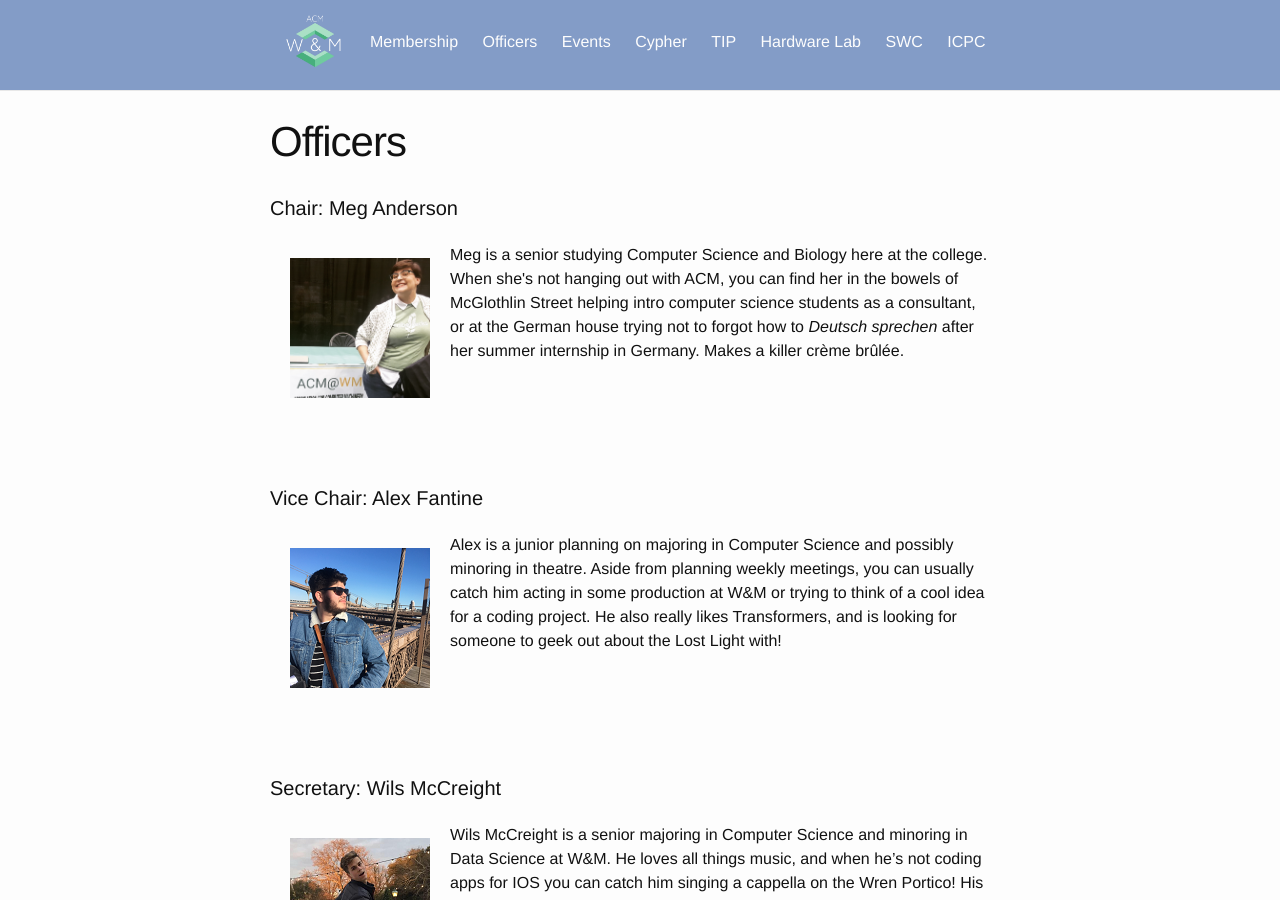
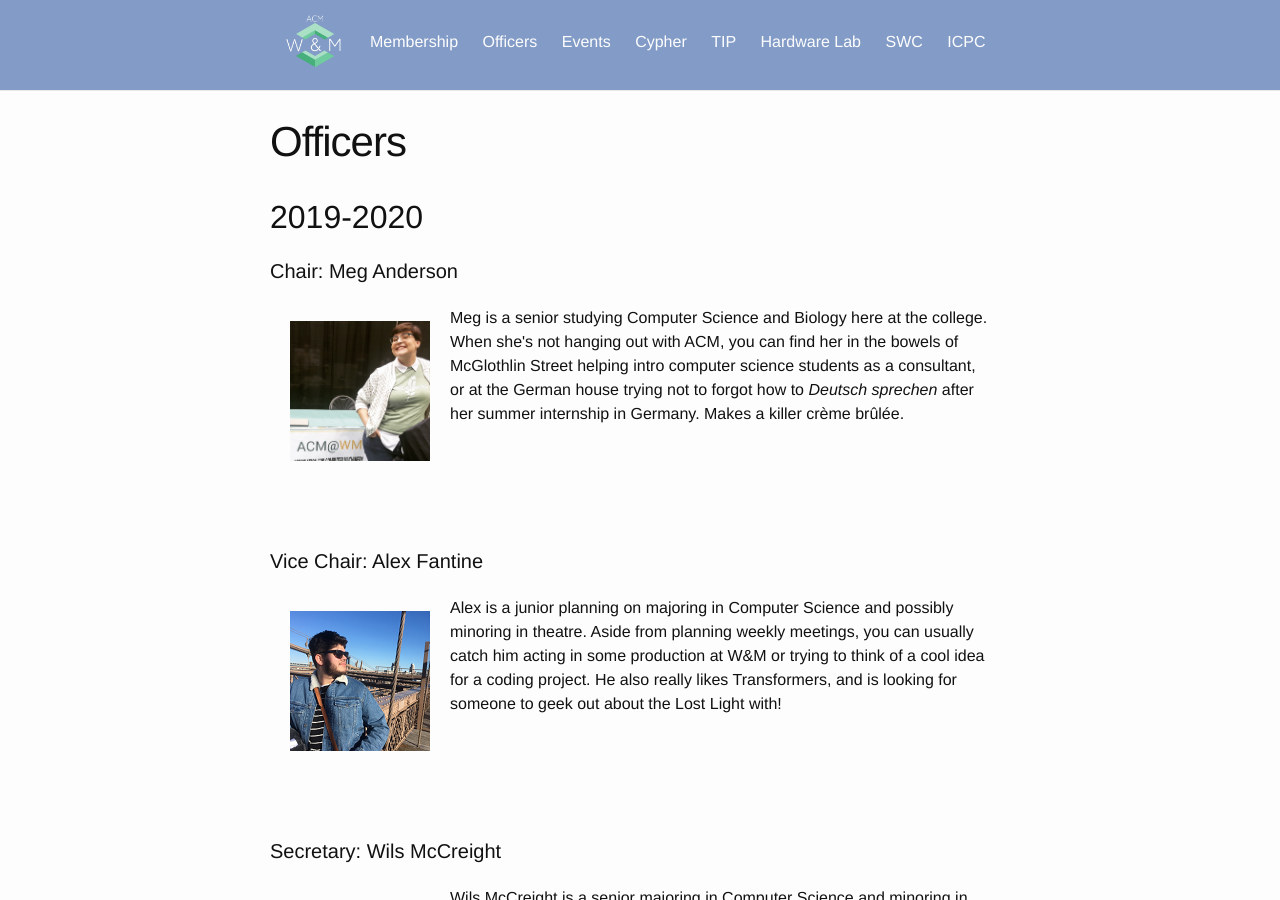
Before and after one commit to ACMWM/acmwm.github.io, a Jekyll site: the page built from _pages/officers.md, in a window 1280 px wide and 900 px high. Built offline with Jekyll 4.4.1, drawn with Linux system fonts in a browser that asks for light colours.

Commit message:
Officers: Add year

```diff
--- a/_config.yml
+++ b/_config.yml
@@ -48,6 +48,7 @@ navigation:
     - name: ICPC
       url: /icpc
 
+year: 2019-2020
 officers:
     - job: Chair
       name: Meg Anderson
--- a/_pages/officers.md
+++ b/_pages/officers.md
@@ -4,6 +4,8 @@ permalink: /officers/
 title: Officers
 css: officers
 ---
+
+<h2>{{ site.year }}</h2>
 
 <!-- Use _config.yml to change this page -->
 {% for person in site.officers %}
```
